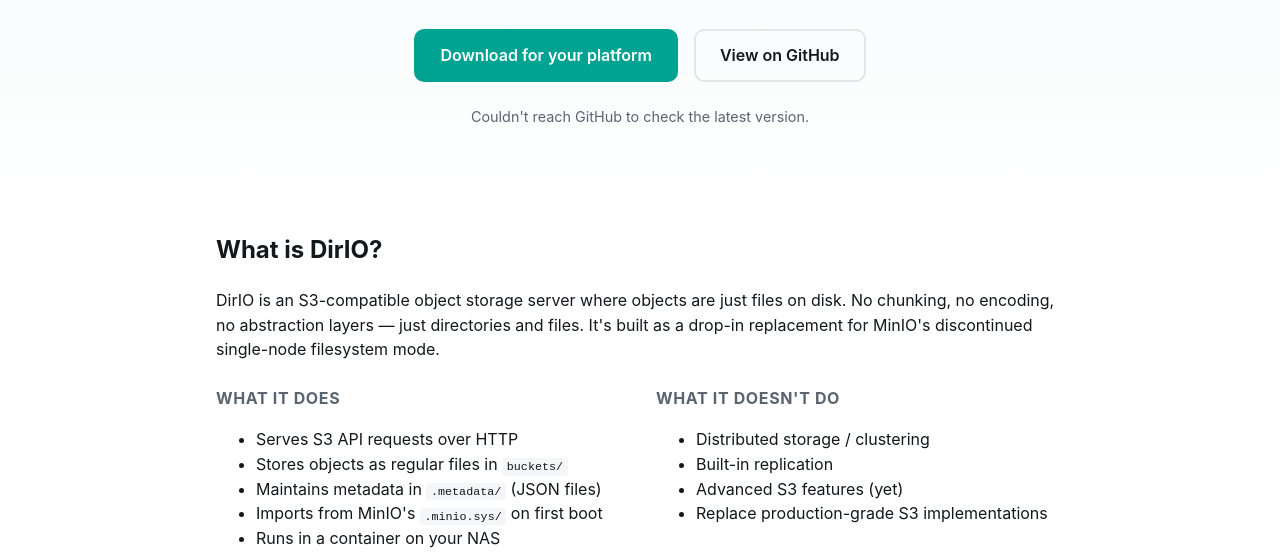
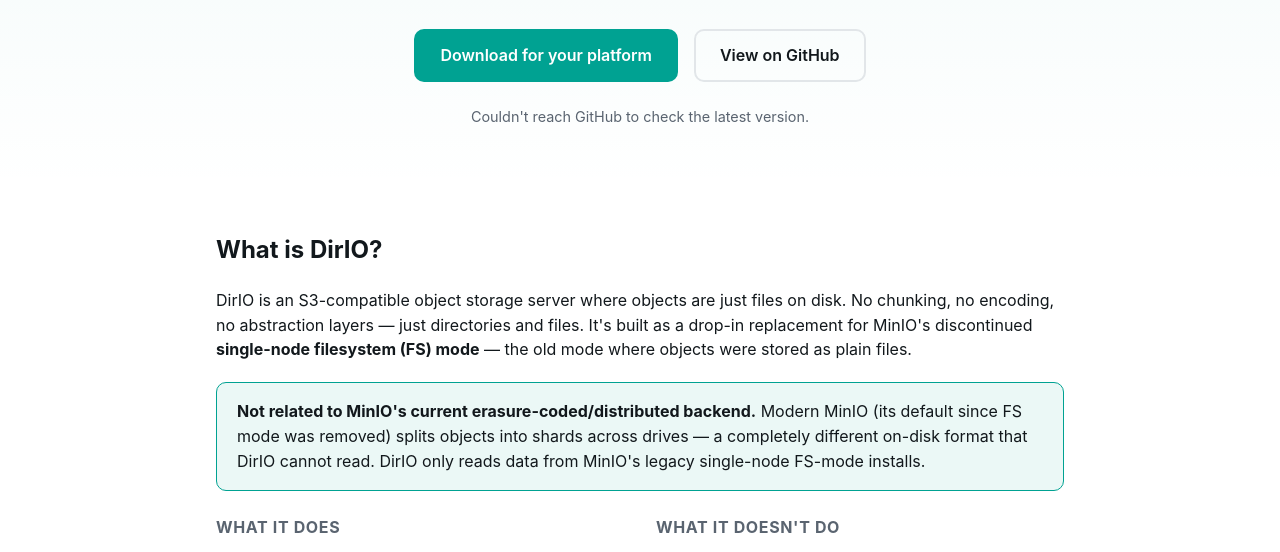
Before and after one commit to DirIO-S3/dirio, a plain HTML site: page index.html in a window 1280 px wide. Shown: the part 353-905 px from the top of the page. Drawn offline with Linux system fonts and the light colour scheme; no server answers.

Commit message:
Clarify DirIO targets MinIO's legacy FS mode, not erasure coding
Add an explicit callout distinguishing DirIO's compatibility with MinIO's
discontinued single-node filesystem mode from MinIO's current
erasure-coded/distributed backend, which uses an unrelated on-disk format.

```diff
--- a/index.html
+++ b/index.html
@@ -4,7 +4,7 @@
 <meta charset="utf-8">
 <meta name="viewport" content="width=device-width, initial-scale=1">
 <title>DirIO — Filesystem-native S3-compatible object store</title>
-<meta name="description" content="DirIO is a filesystem-native S3-compatible object storage server. Objects are files, buckets are directories. Download the server and CLI client.">
+<meta name="description" content="DirIO is a filesystem-native S3-compatible object storage server, a drop-in replacement for MinIO's legacy single-node filesystem (FS) mode — not MinIO's current erasure-coded/distributed backend. Download the server and CLI client.">
 <link rel="icon" type="image/svg+xml" href="dirio_logo.svg">
 <link rel="stylesheet" href="style.css">
 </head>
@@ -28,7 +28,14 @@
     <p>
       DirIO is an S3-compatible object storage server where objects are just files on disk.
       No chunking, no encoding, no abstraction layers — just directories and files. It's built
-      as a drop-in replacement for MinIO's discontinued single-node filesystem mode.
+      as a drop-in replacement for MinIO's discontinued <strong>single-node filesystem (FS) mode</strong>
+      — the old mode where objects were stored as plain files.
+    </p>
+    <p class="callout">
+      <strong>Not related to MinIO's current erasure-coded/distributed backend.</strong>
+      Modern MinIO (its default since FS mode was removed) splits objects into shards across
+      drives — a completely different on-disk format that DirIO cannot read. DirIO only reads
+      data from MinIO's legacy single-node FS-mode installs.
     </p>
     <div class="columns">
       <div>
@@ -37,7 +44,7 @@
           <li>Serves S3 API requests over HTTP</li>
           <li>Stores objects as regular files in <code>buckets/</code></li>
           <li>Maintains metadata in <code>.metadata/</code> (JSON files)</li>
-          <li>Imports from MinIO's <code>.minio.sys/</code> on first boot</li>
+          <li>Imports from a legacy MinIO FS-mode <code>.minio.sys/</code> on first boot</li>
           <li>Runs in a container on your NAS</li>
         </ul>
       </div>
@@ -48,6 +55,7 @@
           <li>Built-in replication</li>
           <li>Advanced S3 features (yet)</li>
           <li>Replace production-grade S3 implementations</li>
+          <li>Read MinIO's erasure-coded/distributed backend data</li>
         </ul>
       </div>
     </div>
--- a/style.css
+++ b/style.css
@@ -107,6 +107,14 @@
   margin-top: 0;
 }
 
+.callout {
+  border: 1px solid var(--teal);
+  background: rgba(0, 162, 146, 0.08);
+  border-radius: var(--radius);
+  padding: 1rem 1.25rem;
+  margin: 1.25rem 0;
+}
+
 .columns {
   display: grid;
   grid-template-columns: 1fr 1fr;
```
